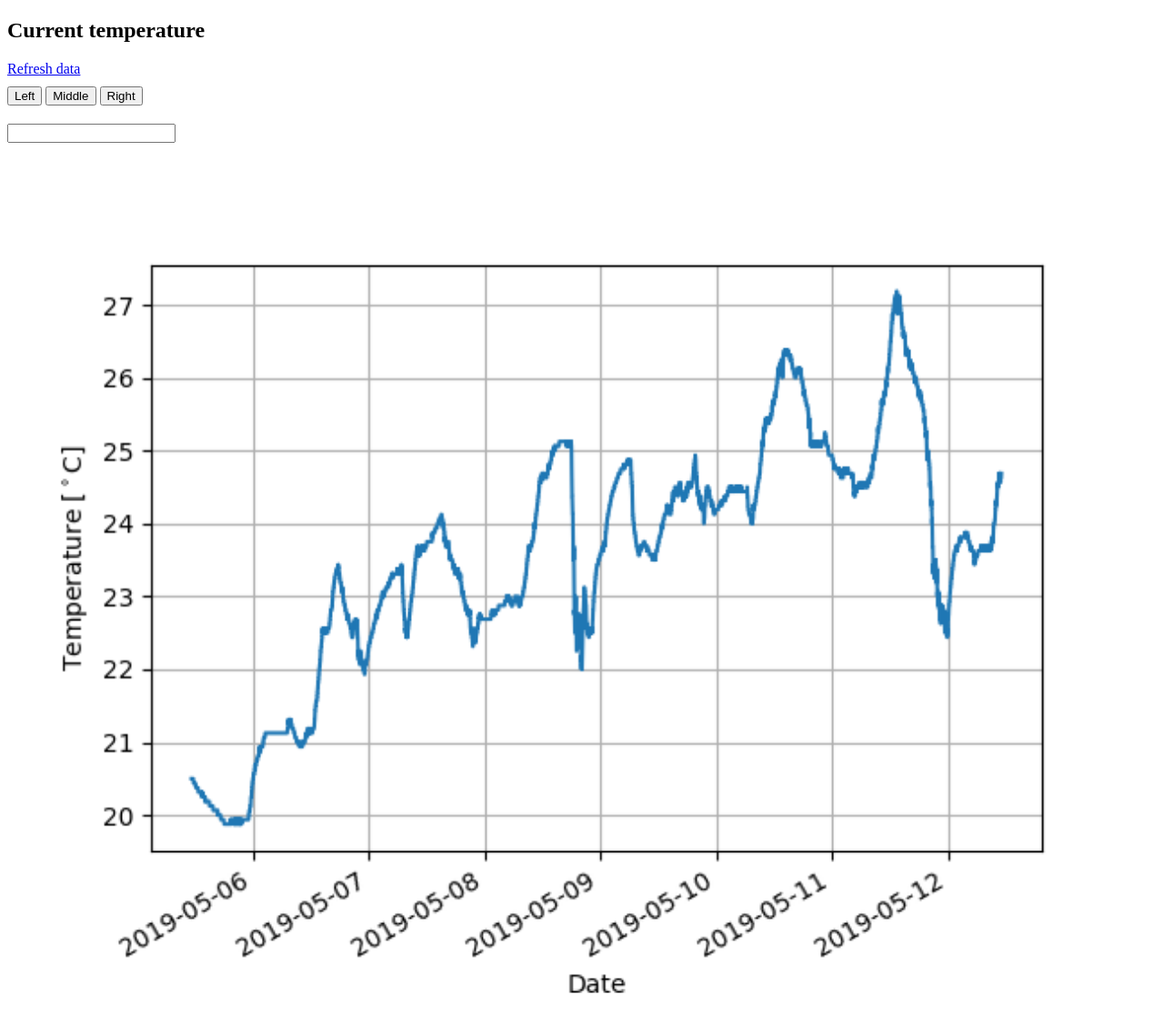
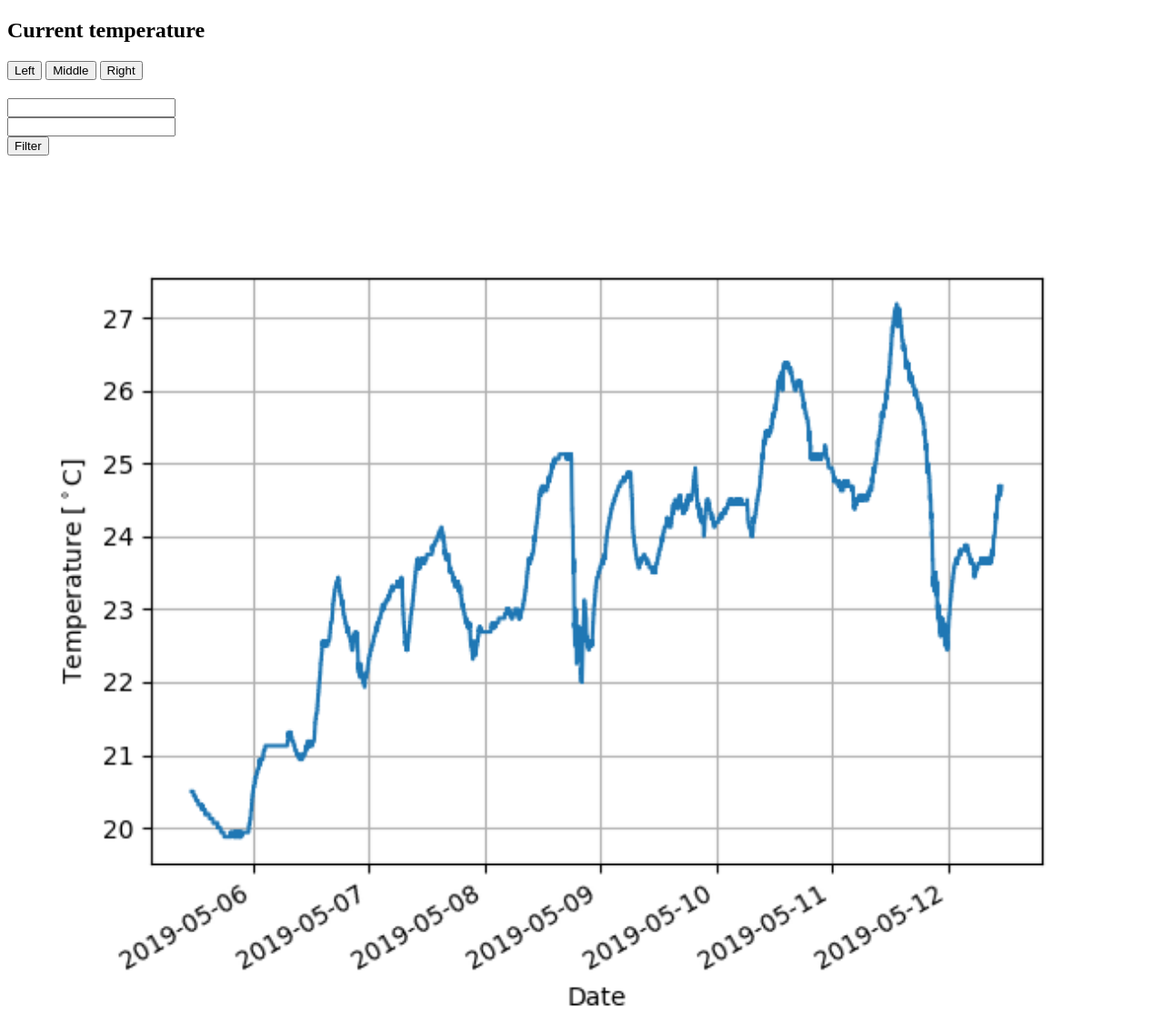
Before and after one commit to stasius12/akumalina, a Flask app: template akumalina/templates/main.html in a window 1280 px wide. Shown: the top 1138 px of the page at 91% size. Run offline with Flask 2, Linux system fonts and the light colour scheme; the template is opened without the code that fills it: values that come from a table or form of the project are taken from there, others are empty; data comes from the database, SQL or seed files in the repository; some libraries are stand-ins or nearby versions.

Commit message:
Change template to add form for datetimepicker

```diff
--- a/akumalina/templates/main.html
+++ b/akumalina/templates/main.html
@@ -12,28 +12,39 @@
             <h2>Current temperature</h2>
          </div>
       </div>
-      <div class="row">
+      <!--<div class="row">
          <div class="col-md-6 col-md-offset-3">
             <a href='./' class="btn btn-block btn-success">Refresh data</a>
          </div>
-      </div>
+      </div>-->
       <div class="btn-group" role="group" aria-label="Basic example">
          <button type="button" class="btn btn-default">Left</button>
          <button type="button" class="btn btn-default">Middle</button>
          <button type="button" class="btn btn-default">Right</button>
       </div>
-      <div class="row">
-         <div class='col-sm-6'>
-            <div class="form-group">
+      <form class="form-inline">
+         <div class="row">
+            <div class="form-group col-md-4">
                <div class='input-group date' id='datetimepicker1'>
                   <input type='text' class="form-control" />
                   <span class="input-group-addon">
                      <span class="glyphicon glyphicon-calendar"></span>
                   </span>
-                </div>
+               </div>
+            </div>
+            <div class="form-group col-md-4">
+               <div class='input-group date' id='datetimepicker2'>
+                  <input type='text' class="form-control" />
+                  <span class="input-group-addon">
+                     <span class="glyphicon glyphicon-calendar"></span>
+                  </span>
+               </div>
+            </div>
+            <div class="form-group col-md-4">
+               <button type="submit" class="btn btn-block btn-primary">Filter</button>
             </div>
          </div>
-      </div>
+      </form>
       <div class="row">
          <div class="col-md-8 col-md-offset-2">
             <img src="static/test.png" style="width: 100%">
@@ -81,6 +92,7 @@
    <script type="text/javascript">
       $(function () {
          $('#datetimepicker1').datetimepicker();
+         $('#datetimepicker2').datetimepicker();
       });
    </script>
 </body>
--- a/requirements.txt
+++ b/requirements.txt
@@ -12,7 +12,6 @@
 MarkupSafe==1.1.1
 matplotlib==3.0.3
 numpy==1.16.2
-pkg-resources==0.0.0
 pycairo==1.18.0
 PyGObject==3.32.0
 pyparsing==2.4.0
```
Also changed, not shown: 1 other file.
